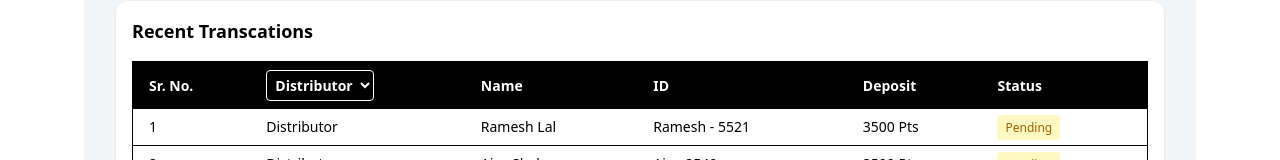
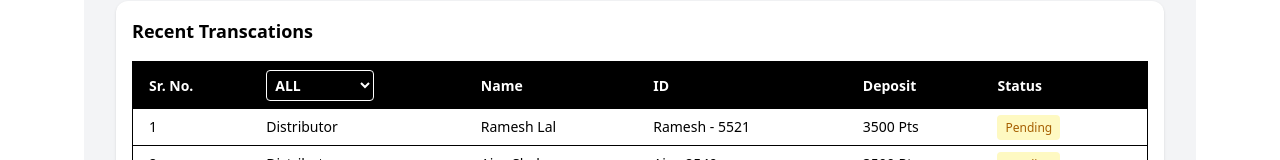
Before and after one commit to KaushalSoniii/lotteryy, a React (Vite) app: page /dashboard in a window 1280 px wide. Shown: the part 771-931 px from the top of the page. Built offline with nearby package versions, Linux system fonts and the light colour scheme.

Commit message:
Recent transcation

```diff
--- a/src/pages/modules/dashboard/RecentTranscations.jsx
+++ b/src/pages/modules/dashboard/RecentTranscations.jsx
@@ -133,10 +133,10 @@ const itemsPerPage = 5;
 
 const RecentTransactions = () => {
   const [currentPage, setCurrentPage] = useState(1);
-  const [selectedType, setSelectedType] = useState("Distributor");
+  const [selectedType, setSelectedType] = useState("All");
 
   const filteredData =
-    selectedType === "Distributor"
+    selectedType === "All"
       ? sampleData
       : sampleData.filter((item) => item.type === selectedType);
 
@@ -173,6 +173,7 @@ const RecentTransactions = () => {
                   value={selectedType}
                   onChange={handleDropdownChange}
                 >
+                  <option value="All">ALL</option>
                   <option value="Distributor">Distributor</option>
                   <option value="Vendor">Vendor</option>
                 </select>
```
